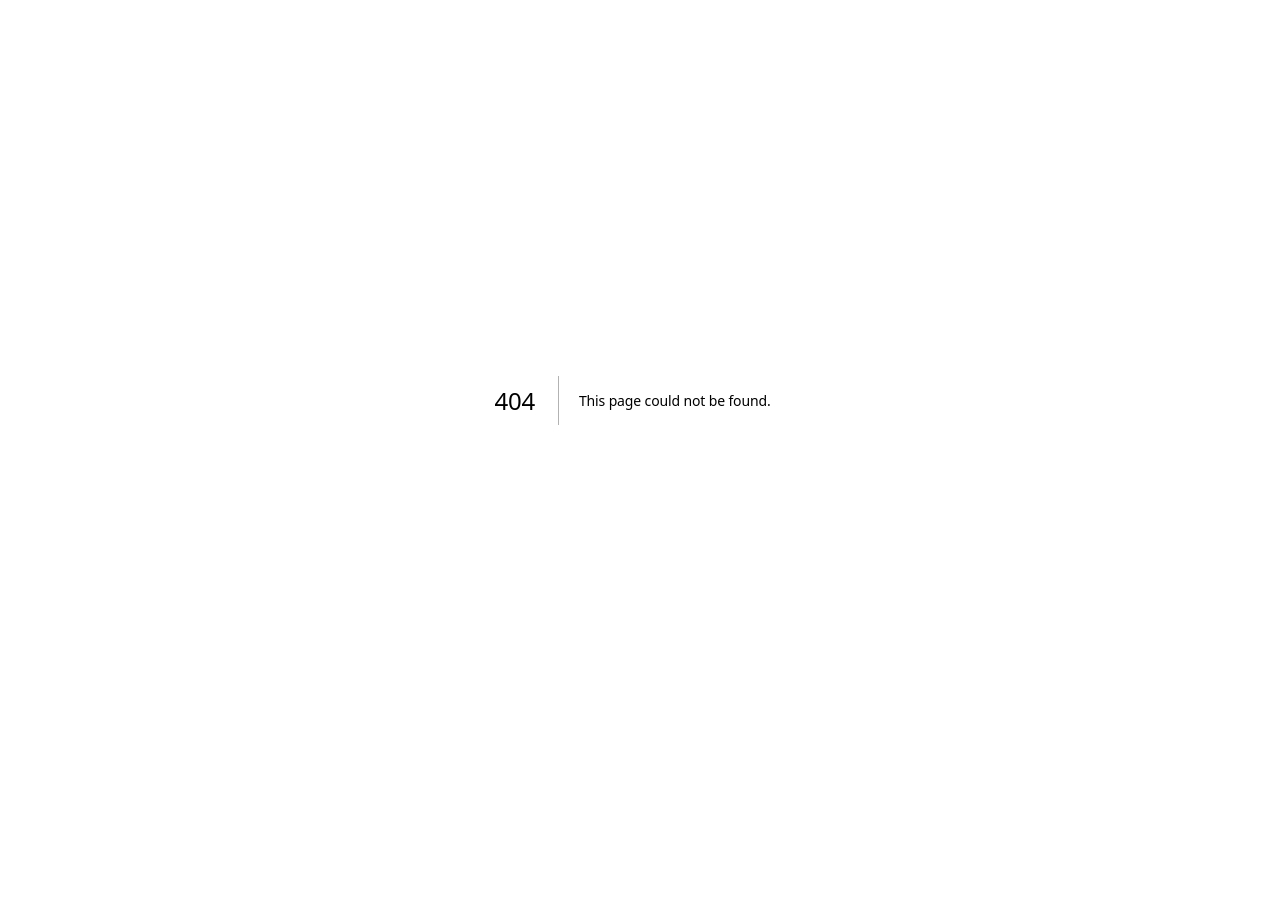
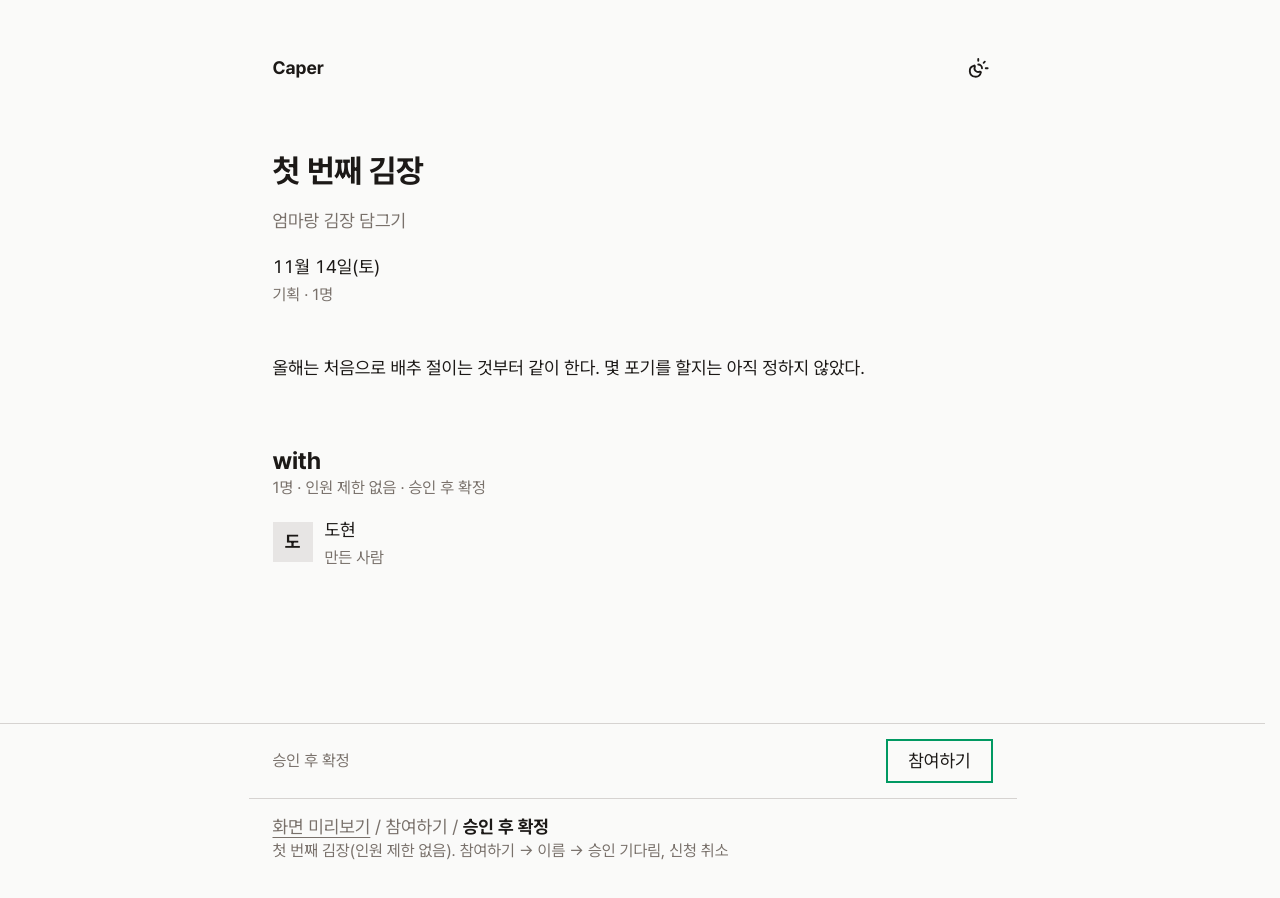
Before and after one commit to kimzeze/caper, a Next.js app: page /preview/join/approval in a window 1280 px wide. Before the commit this address had no page. Shown: the top 898 px of the page. Before the commit the page ends 800 px from the top, so only its background shows below. Built offline with nearby package versions, Linux system fonts and the light colour scheme.

Commit message:
feat(web): 참여하기 미리보기 추가
바로 확정, 승인 후 확정, 마감, 승인 기다림, 참여 중 케이스. 미리보기 안에서 눌러 상태가 바뀐다(useJoinSimulation, 저장하지 않음).

```diff
--- /dev/null
+++ b/src/app/preview/join/[case]/cases.ts
@@ -0,0 +1,55 @@
+import type { Caper, CaperViewer } from "@/entities/caper";
+import { findCaperFixture } from "@/entities/caper/fixtures";
+import type { PreviewCase } from "@/views/preview";
+
+const caperOf = (key: string): Caper => {
+  const fixture = findCaperFixture(key);
+  if (fixture === undefined) throw new Error(`Unknown caper fixture: ${key}`);
+  return fixture.caper;
+};
+
+/** 참여하기 미리보기 케이스. 링크를 받은 사람이 보는 프로젝트 페이지와 처음 상태다. */
+export const JOIN_CASES: readonly (PreviewCase & {
+  caper: Caper;
+  viewer: CaperViewer;
+})[] = [
+  {
+    key: "instant",
+    label: "바로 확정",
+    note: "To the Moon(6명 중 3명). 참여하기 → 이름 → 참여 중(with에 내 칸), 나가기",
+    caper: caperOf("to-the-moon"),
+    viewer: { role: "guest" },
+  },
+  {
+    key: "approval",
+    label: "승인 후 확정",
+    note: "첫 번째 김장(인원 제한 없음). 참여하기 → 이름 → 승인 기다림, 신청 취소",
+    caper: caperOf("no-image"),
+    viewer: { role: "guest" },
+  },
+  {
+    key: "full",
+    label: "마감",
+    note: "긴 글(2명 중 2명). 버튼 없이 다 찼다는 문장만",
+    caper: caperOf("long-text"),
+    viewer: { role: "guest" },
+  },
+  {
+    key: "pending",
+    label: "승인 기다림",
+    note: "첫 번째 김장에 신청한 뒤. 신청 취소",
+    caper: caperOf("no-image"),
+    viewer: { role: "pending" },
+  },
+  {
+    key: "member",
+    label: "참여 중",
+    note: "To the Moon에 지아로 들어와 있음(내 칸에 나). 나가기",
+    caper: caperOf("to-the-moon"),
+    viewer: { role: "member", crewId: "jia" },
+  },
+];
+
+export function findJoinCase(key: string) {
+  return JOIN_CASES.find((previewCase) => previewCase.key === key);
+}
--- /dev/null
+++ b/src/app/preview/join/[case]/join-preview.tsx
@@ -0,0 +1,17 @@
+"use client";
+
+import type { Caper, CaperViewer } from "@/entities/caper";
+import { useJoinSimulation } from "@/features/join-caper/preview";
+import { CaperPage } from "@/views/caper";
+
+// 참여 줄을 눌러 보는 프로젝트 페이지. 상태는 이 화면 안에서만 바뀐다.
+export function JoinPreview({
+  caper,
+  viewer,
+}: {
+  caper: Caper;
+  viewer: CaperViewer;
+}) {
+  const simulation = useJoinSimulation(caper, viewer);
+  return <CaperPage caper={simulation.caper} join={simulation.join} />;
+}
--- /dev/null
+++ b/src/app/preview/join/[case]/page.tsx
@@ -0,0 +1,40 @@
+import type { Metadata } from "next";
+import { notFound } from "next/navigation";
+
+import { PreviewCasePage } from "@/views/preview";
+
+import { findPreviewFamily } from "../../preview-families";
+import { findJoinCase, JOIN_CASES } from "./cases";
+import { JoinPreview } from "./join-preview";
+
+// 케이스마다 내용이 통째로 다르고 개발용 화면이라, 앱 껍데기를 먼저 보여 주지 않고 이동을 잠깐 막는다.
+export const instant = false;
+
+export function generateStaticParams() {
+  return JOIN_CASES.map((previewCase) => ({ case: previewCase.key }));
+}
+
+export async function generateMetadata({
+  params,
+}: PageProps<"/preview/join/[case]">): Promise<Metadata> {
+  const previewCase = findJoinCase((await params).case);
+  return {
+    title: previewCase ? `${previewCase.label} · 참여하기` : "미리보기",
+  };
+}
+
+export default async function JoinPreviewRoute({
+  params,
+}: PageProps<"/preview/join/[case]">) {
+  const previewCase = findJoinCase((await params).case);
+  if (previewCase === undefined) notFound();
+
+  return (
+    <PreviewCasePage
+      family={findPreviewFamily("join")}
+      previewCase={previewCase}
+    >
+      <JoinPreview caper={previewCase.caper} viewer={previewCase.viewer} />
+    </PreviewCasePage>
+  );
+}
--- a/src/app/preview/preview-families.ts
+++ b/src/app/preview/preview-families.ts
@@ -1,6 +1,7 @@
 import { CAPER_FIXTURES } from "@/entities/caper/fixtures";
 import type { PreviewFamily } from "@/views/preview";
 
+import { JOIN_CASES } from "./join/[case]/cases";
 import { NEW_CAPER_CASES } from "./new-caper/[case]/cases";
 
 const fixtureCases = CAPER_FIXTURES.map(({ key, label, note }) => ({
@@ -19,6 +20,15 @@ export const PREVIEW_FAMILIES: readonly PreviewFamily[] = [
     basePath: "/preview/caper-page",
     whole: true,
     cases: fixtureCases,
+  },
+  {
+    key: "join",
+    label: "참여하기",
+    description:
+      "링크를 받은 사람이 프로젝트에 들어오는 아래 줄입니다. 누르면 미리보기 안에서 상태가 바뀝니다.",
+    basePath: "/preview/join",
+    whole: true,
+    cases: JOIN_CASES.map(({ key, label, note }) => ({ key, label, note })),
   },
   {
     key: "new-caper",
--- /dev/null
+++ b/src/features/join-caper/lib/use-join-simulation.ts
@@ -0,0 +1,46 @@
+"use client";
+
+import { useState } from "react";
+
+import type { Caper, CaperViewer } from "@/entities/caper";
+
+import type { JoinActions } from "../ui/join-bar";
+
+// 미리보기 안에서 참여 흐름을 눌러 보게 하는 흉내. 저장하지 않고 이 화면의 상태만 바꾼다.
+// DB 가 붙으면 같은 일을 Server Action 이 하고, 화면은 서버가 준 caper·viewer 를 다시 그린다.
+const ME = "preview-me";
+
+export function useJoinSimulation(
+  initialCaper: Caper,
+  initialViewer: CaperViewer,
+): { caper: Caper; join: { viewer: CaperViewer } & JoinActions } {
+  const [caper, setCaper] = useState(initialCaper);
+  const [viewer, setViewer] = useState(initialViewer);
+
+  return {
+    caper,
+    join: {
+      viewer,
+      onJoin: (name) => {
+        if (caper.joinPolicy === "approval") {
+          setViewer({ role: "pending" });
+          return;
+        }
+        setCaper({
+          ...caper,
+          crew: [...caper.crew, { id: ME, name, role: "member" }],
+        });
+        setViewer({ role: "member", crewId: ME });
+      },
+      onCancel: () => setViewer({ role: "guest" }),
+      onLeave: () => {
+        if (viewer.role !== "member") return;
+        setCaper({
+          ...caper,
+          crew: caper.crew.filter((member) => member.id !== viewer.crewId),
+        });
+        setViewer({ role: "guest" });
+      },
+    },
+  };
+}
--- /dev/null
+++ b/src/features/join-caper/preview.ts
@@ -0,0 +1,2 @@
+// 화면 미리보기 전용 진입점. app/preview 에서만 import한다(index.ts 로 내보내지 않는다).
+export { useJoinSimulation } from "./lib/use-join-simulation";
```
